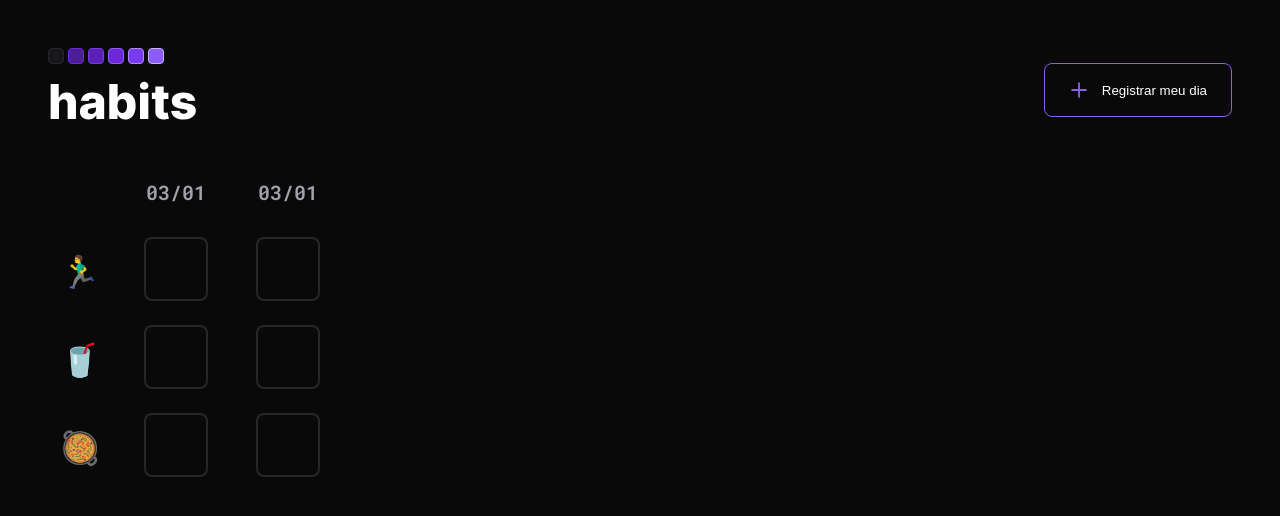
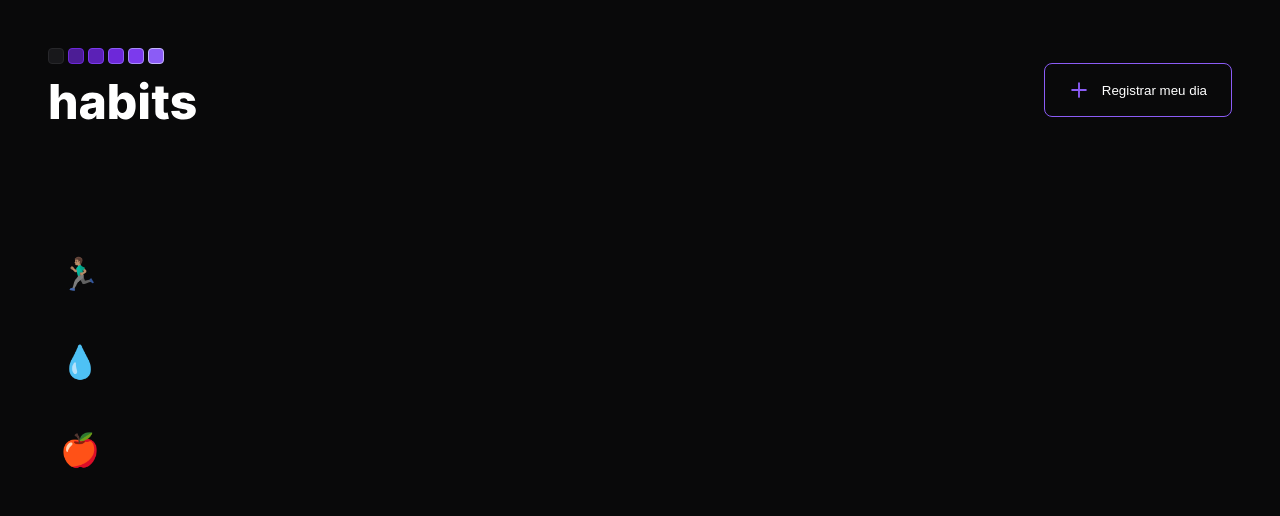
Before and after one commit to oyurisousa/nlw-setup, a plain HTML site: page index.html in a window 1280 px wide. Drawn offline with Linux system fonts and the light colour scheme.

Commit message:
o poder do javascript

```diff
--- a/index.html
+++ b/index.html
@@ -24,30 +24,19 @@
             <img src="./assets/logo.svg" alt="logotipo" />
             <button>
                 <img src="./assets/plus.svg" alt="icone de mais(+),cor roxa" />
-                Registrar meu dia
+                <div>Registrar meu dia</div>
             </button>
         </header>
 
         <form id="form-habits">
             <div class="habits">
-                <div class="habit">🏃‍♂️</div>
-                <div class="habit">🥤</div>
-                <div class="habit">🥘</div>
+                <div class="habit" data-name="run">🏃🏽‍♂️</div>
+                <div class="habit" data-name="water">💧</div>
+                <div class="habit" data-name="food">🍎</div>
             </div>
-            <div class="days">
-                <div class="day">
-                    <div>03/01</div>
-                    <input type="checkbox" name="run" />
-                    <input type="checkbox" name="water" />
-                    <input type="checkbox" name="food" />
-                </div>
-                <div class="day">
-                    <div>03/01</div>
-                    <input type="checkbox" name="run" />
-                    <input type="checkbox" name="water" />
-                    <input type="checkbox" name="food" />
-                </div>
-            </div>
+            <div class="days"></div>
         </form>
+        <script src="https://cdn.jsdelivr.net/gh/maykbrito/libs/NLWSetup/source/NLWSetup.js"></script>
+        <script src="./script.js"></script>
     </body>
 </html>
--- a/style.css
+++ b/style.css
@@ -15,9 +15,11 @@ body {
 }
 header {
     display: flex;
+    width: 100%;
     align-items: center;
     justify-content: space-between;
     padding: 48px;
+    position: fixed;
 }
 
 button {
@@ -33,7 +35,8 @@ button {
 
 #form-habits {
     display: flex;
-    padding: 0 48px;
+    padding: 182px 48px 48px;
+    width: fit-content;
 }
 .habits {
     display: flex;
@@ -81,3 +84,10 @@ input:checked {
     border: 2px solid #27272a;
     background-color: #8b5cf6;
 }
+@media (max-width:570px){
+
+    button div{
+        display: none;
+    }
+
+}
```
